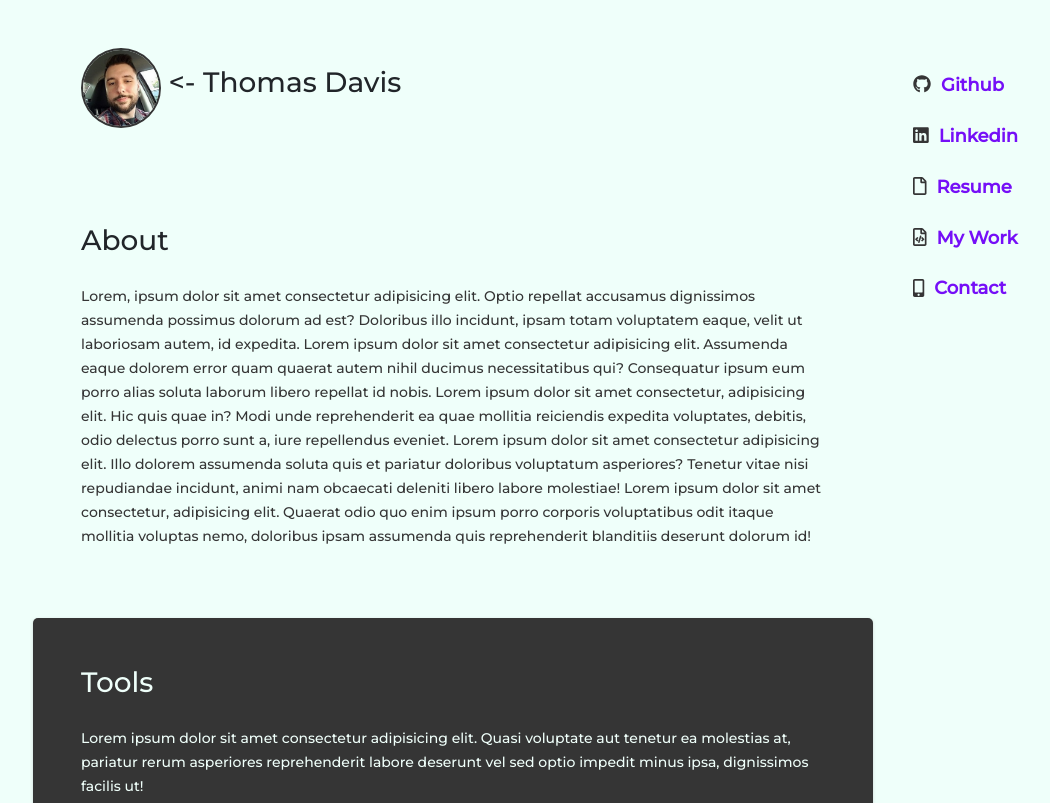
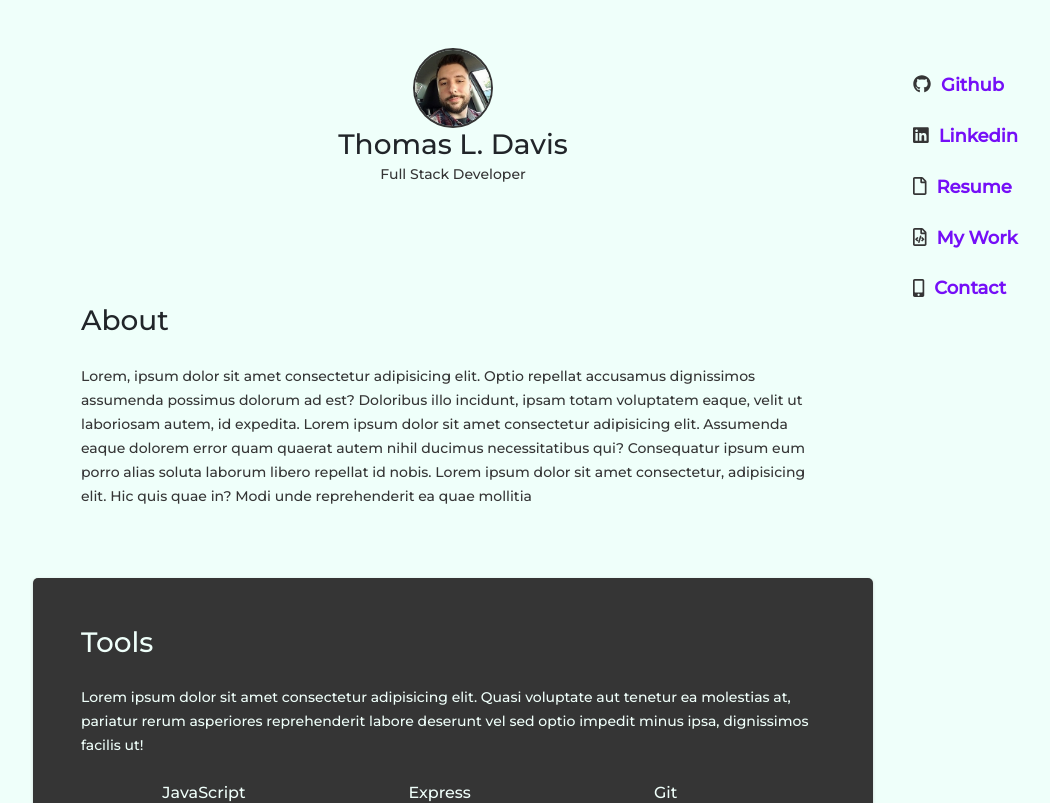
Before and after one commit to tldav/portfolio, a React (Create React App) app: page / in a window 1280 px wide. Shown: the top 803 px of the page, without its empty margins (187-1237 px from the left). Built offline with nearby package versions, Linux system fonts and the light colour scheme; a web font is replaced by a local one.

Commit message:
need a restore point

```diff
--- a/src/components/Footer.jsx
+++ b/src/components/Footer.jsx
@@ -5,7 +5,7 @@ import { faCopyright } from "@fortawesome/free-regular-svg-icons";
 const Footer = () => {
 	return (
 		<div className="footer stage">
-			<FontAwesomeIcon icon={faCopyright} /> Thomas Davis 2020 because
+			<FontAwesomeIcon icon={faCopyright} /> 2020 Thomas L. Davis because
 			everyone puts this here. Thank you for coming to my TED Talk.
 		</div>
 	);
--- a/src/sections/Intro.jsx
+++ b/src/sections/Intro.jsx
@@ -1,15 +1,18 @@
 import React from "react";
+import "../stylesheets/Intro.css";
 
 const Intro = () => {
-	const title = " <- Thomas Davis";
 	return (
 		<div className="intro stage ">
-			<img
-				className="me"
-				src="/assets/me.jpg"
-				alt="Headshot of Thomas Davis"
-			/>
-			<h1>{title}</h1>
+			<div className="intro-flex-container">
+				<img
+					className="me"
+					src="/assets/me.jpg"
+					alt="Headshot of Thomas Davis"
+				/>
+				<h1>Thomas L. Davis</h1>
+				<p>Full Stack Developer</p>
+			</div>
 		</div>
 	);
 };
--- a/src/sections/Temp.jsx
+++ b/src/sections/Temp.jsx
@@ -14,15 +14,6 @@ const Temp = () => {
 				ipsum eum porro alias soluta laborum libero repellat id nobis.
 				Lorem ipsum dolor sit amet consectetur, adipisicing elit. Hic
 				quis quae in? Modi unde reprehenderit ea quae mollitia
-				reiciendis expedita voluptates, debitis, odio delectus porro
-				sunt a, iure repellendus eveniet. Lorem ipsum dolor sit amet
-				consectetur adipisicing elit. Illo dolorem assumenda soluta quis
-				et pariatur doloribus voluptatum asperiores? Tenetur vitae nisi
-				repudiandae incidunt, animi nam obcaecati deleniti libero labore
-				molestiae! Lorem ipsum dolor sit amet consectetur, adipisicing
-				elit. Quaerat odio quo enim ipsum porro corporis voluptatibus
-				odit itaque mollitia voluptas nemo, doloribus ipsam assumenda
-				quis reprehenderit blanditiis deserunt dolorum id!
 			</p>
 		</div>
 	);
--- a/src/stylesheets/App.css
+++ b/src/stylesheets/App.css
@@ -75,9 +75,6 @@ ul {
 	max-width: 80px;
 	border: 2px solid rgb(53, 53, 53);
 }
-.intro h1 {
-	display: inline;
-}
 
 /* FOOTER SECTION  */
 .footer {
--- /dev/null
+++ b/src/stylesheets/Intro.css
@@ -0,0 +1,14 @@
+/* .intro h1 {
+	display: inline;
+} */
+
+.intro-flex-container {
+	display: flex;
+	flex-flow: column wrap;
+	justify-content: center;
+	align-items: center;
+}
+
+.intro h1 {
+	margin-bottom: 0;
+}
--- a/src/stylesheets/Projects.css
+++ b/src/stylesheets/Projects.css
@@ -141,7 +141,7 @@
 }
 
 .app-link {
-	padding: 5px 29px;
+	padding: 5px 29.25px;
 }
 
 .code-link {
```
